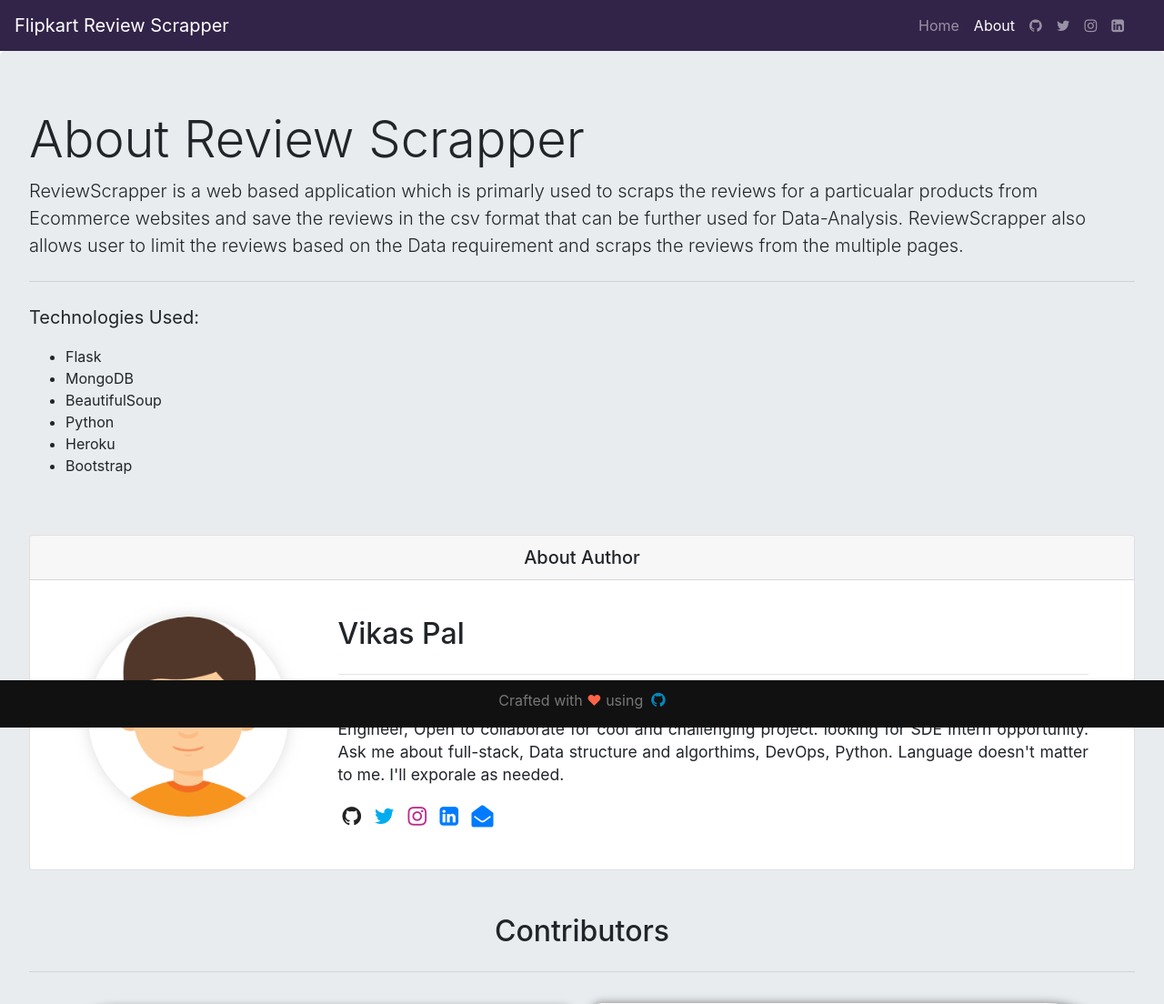
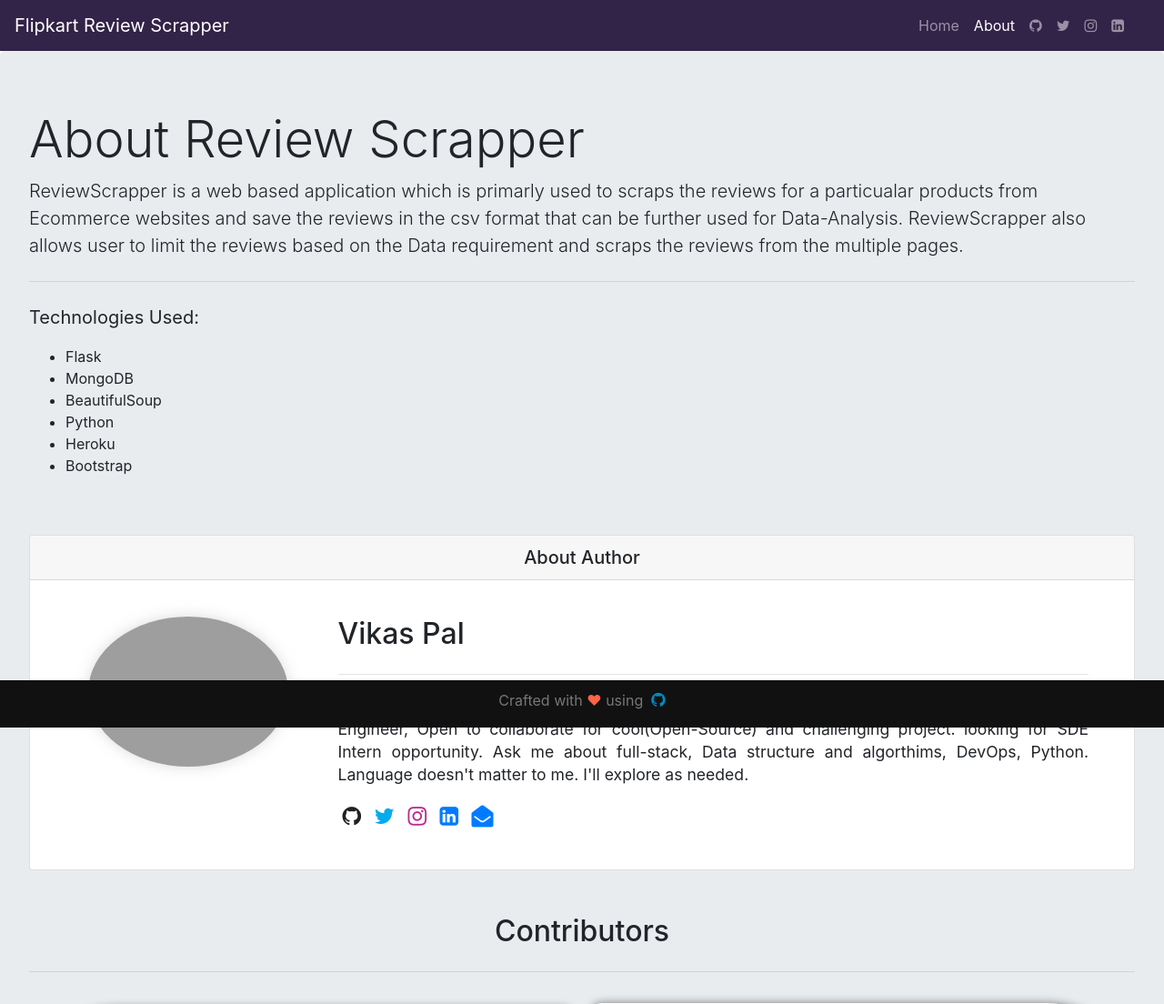
Before and after one commit to palrohitg/reviewscrapper, a Flask app: page /about in a window 1280 px wide. Shown: the top 1104 px of the page at 91% size. Run offline with Flask 2, Linux system fonts and the light colour scheme; some libraries are stand-ins or nearby versions; grey boxes are pictures that could not be loaded.

Commit message:
profile details added

```diff
--- a/templates/about.html
+++ b/templates/about.html
@@ -70,14 +70,14 @@
             <div class="card-body author">
                 <div class="row no-gutters">
                     <div class="col-md-3 col-sm-12 author-img">
-                    <img src="static/images/img1.png" class="card-img" alt="...">
+                    <img src="static/images/vikas_pic.jpg" class="card-img" alt="...">
                     </div>
                     <div class="col-md-9 col-sm-12">
                         <div class="card-body">
                             <h2 class="card-title">Vikas Pal</h2>
                             <hr class="my-4">
-                            <p class="card-text text-justify desc"> Hi, I'm Vikas Pal. I'm currently in Junior year (Computer Science Student) aspiring Software Engineer, Open to collaborate for cool and challenging project.
-                             looking for SDE Intern opportunity. Ask me about full-stack, Data structure and algorthims, DevOps, Python. Language  doesn't matter to me. I'll exporale as needed.
+                            <p class="card-text text-justify desc"> Hi, I'm Vikas Pal. I'm currently in Junior year (Computer Science Student) aspiring Software Engineer, Open to collaborate for cool(Open-Source) and challenging project.
+                             looking for SDE Intern opportunity. Ask me about full-stack, Data structure and algorthims, DevOps, Python. Language  doesn't matter to me. I'll explore as needed.
                             </p>
                             <ul id="profile-links">
                                 <li>
```
Also changed, not shown: README.md, 1 other file.
